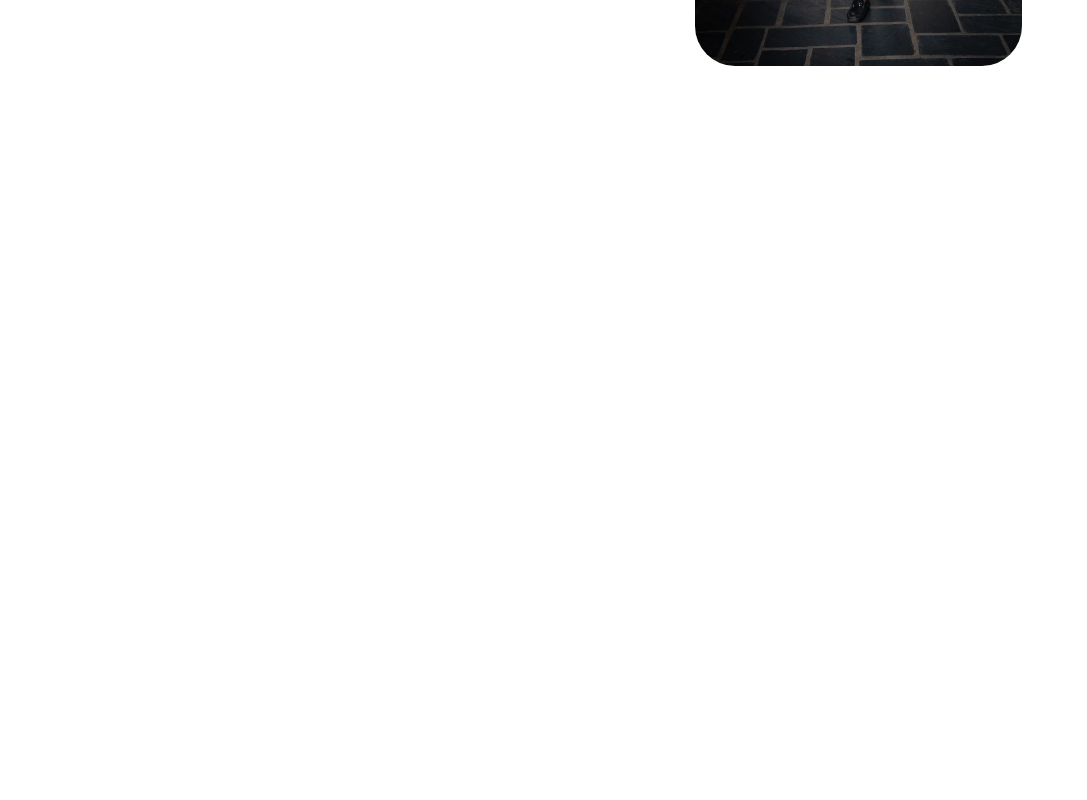
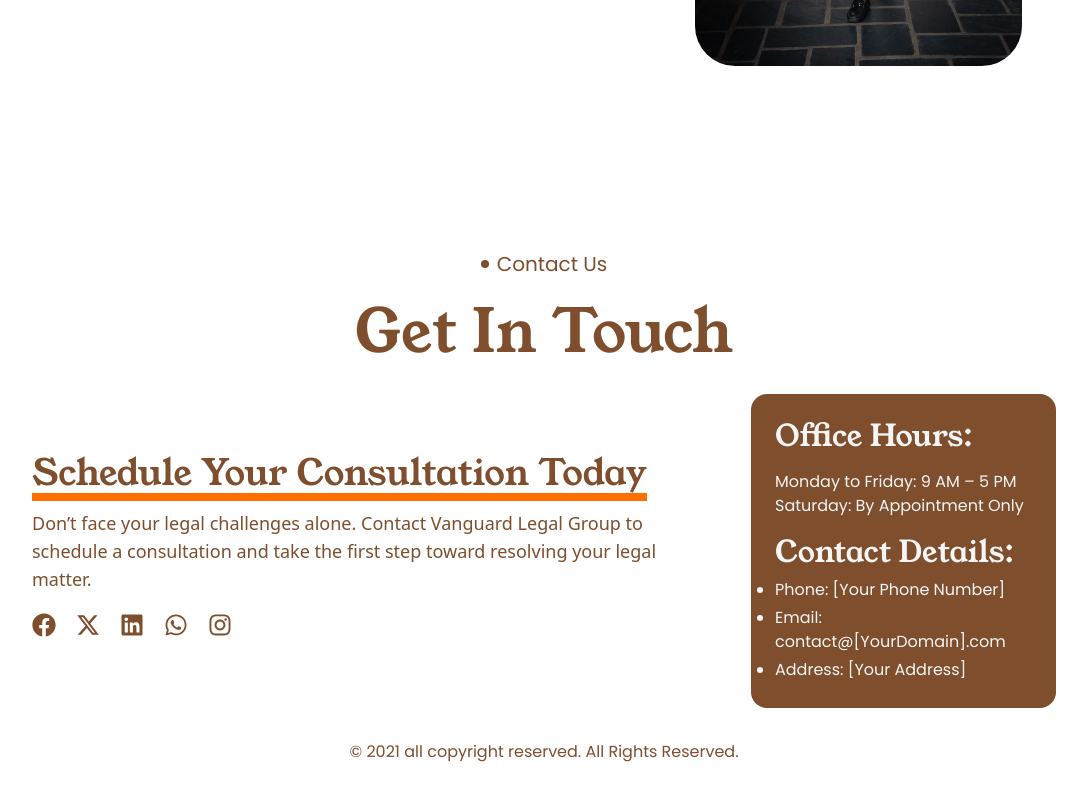
Before and after one commit to Maryammuhammadafzal/Law---Firm-Landing-Page, a Next.js app: page / in a window 1280 px wide. Shown: the part 5571-6371 px from the top of the page, without its empty margins (96-1183 px from the left). Before the commit the page ends 5741 px from the top, so only its background shows below. Built offline with nearby package versions, Linux system fonts and the light colour scheme; a web font is replaced by a local one.

Commit message:
creating testimonial section

```diff
--- a/package.json
+++ b/package.json
@@ -17,6 +17,7 @@
     "next": "15.3.5",
     "react": "^19.0.0",
     "react-dom": "^19.0.0",
+    "react-icons": "^5.5.0",
     "tailwind-merge": "^3.3.1"
   },
   "devDependencies": {
--- a/src/app/layout.tsx
+++ b/src/app/layout.tsx
@@ -2,6 +2,7 @@ import type { Metadata } from "next";
 import { Poppins, Young_Serif , Allison } from "next/font/google";
 import "./globals.css";
 import Header from "@/components/Header";
+import Footer from "@/components/Footer";
 
 const poppins = Poppins({
   variable: "--font-poppins",
@@ -38,6 +39,7 @@ export default function RootLayout({
       >
         <Header/>
         {children}
+        <Footer/>
       </body>
     </html>
   );
--- a/src/app/project/page.tsx
+++ b/src/app/project/page.tsx
@@ -19,10 +19,10 @@ const ProjectPage = () => {
     ]
     return (
         <div className='w-full h-auto flex justify-center items-center lg:py-20 md:py-14 sm:py-7'>
-            <div className='lg:w-[85%] md:w-[95%] w-full md:px-0 px-3  h-auto flex flex-col lg:gap-16 md:gap-12 gap-8 justify-center items-center'>
+            <div className='lg:w-[80%] md:w-[95%] w-full md:px-0 px-3  h-auto flex flex-col lg:gap-16 md:gap-12 gap-8 justify-center items-center'>
                 <div className="heading flex flex-col gap-6 items-center justify-center h-auto w-full">
-                    <SubHeading title="Team Members" />
-                    <h2 className='text-6xl font-mono text-center'>Meet Our Team</h2>
+                    <SubHeading title="Our Projects" />
+                    <h2 className='text-6xl font-mono text-center'>Recent Success Stories</h2>
                 </div>
                 <div className='flex flex-col w-full py-6 h-auto gap-8'>
                     {
@@ -48,7 +48,7 @@ const ProjectPage = () => {
                         ))
                     }
                 </div>
-                <div className="foot w-full h-auto py-3 flex justify-center items-center">
+                <div className="foot w-full h-auto py-3 flex justify-center items-center" >
                     <Button className='bg-transparent px-10 border border-foreground text-foreground text-sm font-sans rounded-full'>See All Projects</Button>
                 </div>
             </div>
--- /dev/null
+++ b/src/components/Footer.tsx
@@ -0,0 +1,62 @@
+import React from 'react'
+import SubHeading from './SubHeading'
+import { FaFacebook, FaInstagram, FaLinkedin, FaWhatsapp } from 'react-icons/fa'
+import { FaXTwitter } from 'react-icons/fa6'
+
+const Footer = () => {
+    return (
+        <div className='w-full h-auto flex justify-center items-center lg:py-20 md:py-14 sm:py-7'>
+            <div className='lg:w-[80%] md:w-[95%] w-full md:px-0 px-3  h-auto flex flex-col lg:gap-6 gap-3  justify-center items-center'>
+                <div className="heading flex flex-col gap-6 items-center justify-center h-auto w-full">
+                    <SubHeading title="Contact Us" />
+                    <h2 className='text-6xl font-mono text-center'>Get In Touch</h2>
+                </div>
+
+                <div className='w-full h-auto flex justify-between items-center py-2'>
+                    <div className="flex flex-col md:gap-2 sm:gap-1 gap-0 max-sm:p-1 max-md:p-3">
+                        <h2 className='lg:text-4xl  sm:text-3xl xs:text-2xl text-xl text-foreground font-mono text-center border-b-8 border-primary w-fit'>Schedule Your Consultation Today</h2>
+                        <p className=' text-foreground max-w-2xl text-lg'>
+                            Don’t face your legal challenges alone. Contact Vanguard Legal Group to schedule a consultation and take the first step toward resolving your legal matter.
+                        </p>
+                        <div className="foot w-full h-auto py-3 text-2xl flex gap-5 justify-start">
+                            <FaFacebook />
+                            <FaXTwitter />
+                            <FaLinkedin />
+                            <FaWhatsapp />
+                            <FaInstagram />
+                        </div>
+                    </div>
+
+                    <div className='w-[305px] h-[314px] flex flex-col gap-4 bg-foreground rounded-2xl p-6'>
+                        <div className='flex flex-col gap-4 w-full h-auto'>
+                            <h4 className='text-3xl text-secondary w-full h-auto font-mono'>
+                                Office Hours:
+                            </h4>
+                            <p className='text-base text-secondary font-sans'>
+                                Monday to Friday: 9 AM – 5 PM Saturday: By Appointment Only
+                            </p>
+                        </div>
+                        <div className='flex flex-col gap-2 w-full h-auto'>
+                            <h4 className='text-3xl text-secondary w-full h-auto font-mono'>
+                                Contact Details:
+                            </h4>
+                            <ul className='text-base flex flex-col gap-1 list-disc text-secondary font-sans'>
+                                <li>Phone: [Your Phone Number]</li>
+                                <li>Email: contact@[YourDomain].com</li>
+                                <li>Address: [Your Address]</li>
+                            </ul>
+                        </div>
+                    </div>
+                </div>
+
+                <div className='flex copyright w-full h-auto justify-center items-center'>
+                    <p className='text-base font-sans'>
+                        © 2021 all copyright reserved. All Rights Reserved.
+                    </p>
+                </div>
+            </div>
+        </div>
+    )
+}
+
+export default Footer
```
Also changed, not shown: 1 other file (tests, documents, lock files or other folders).
